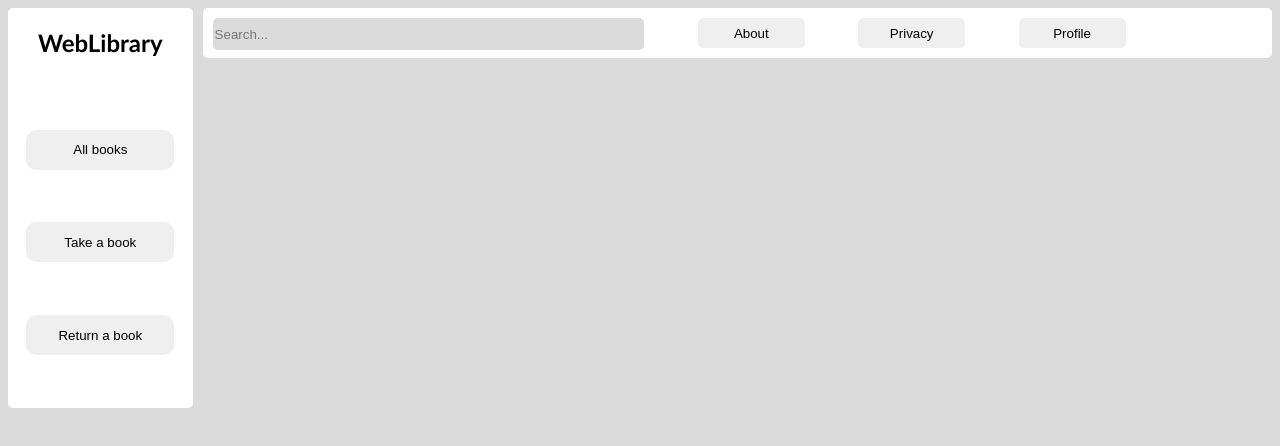
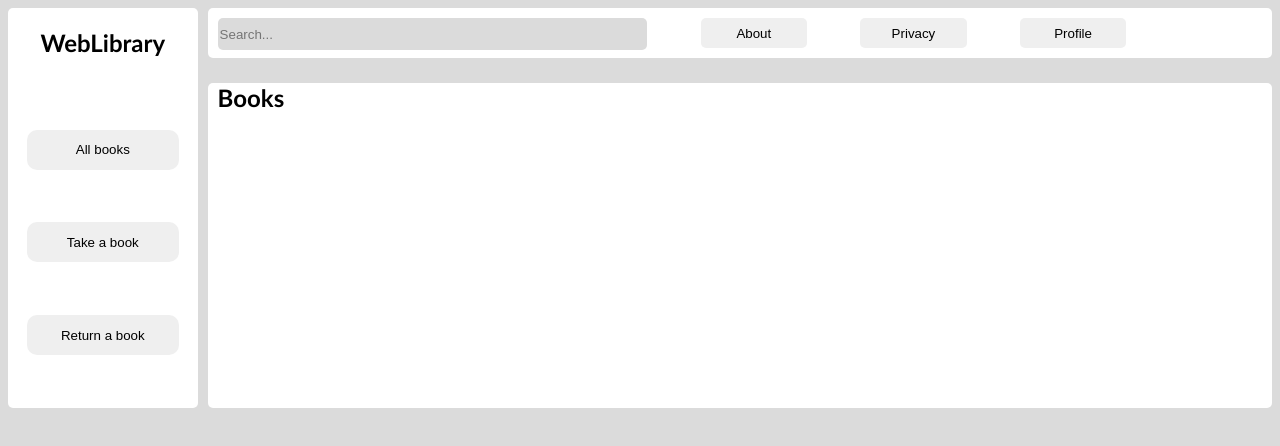
Before and after one commit to Manmadeeers/Library-App, a plain HTML site: page website/index.html in a window 1280 px wide. Drawn offline with Linux system fonts and the light colour scheme.

Commit message:
books field created

```diff
--- a/website/index.html
+++ b/website/index.html
@@ -10,20 +10,27 @@
 <body>
 
     <div class="container">
-        <!-- <h1 id="name">Welcome to WebLibrary</h1> -->
+        <div class="left">
             <aside>
                 <h1>WebLibrary</h1>
                 <button id="view-all">All books</button>
                 <button id="take-book">Take a book</button>
                 <button id="return-book">Return a book</button>
             </aside>
-
+        </div>
+        <div class="right">
             <header>
                 <input id="search" placeholder="Search...">
                 <button id="about">About</button>
                 <button id="privacy">Privacy</button>
                 <button id="profile">Profile</button>
             </header>
+            <section>
+                <h2>Books</h2>
+            </section>
+        </div>
+
+
 
     </div>
 
--- a/website/style.css
+++ b/website/style.css
@@ -11,14 +11,28 @@ body{
     overflow: hidden;
 }
 
+.left{
+    flex:1 1 10%;
+    display: flex;
+    flex-flow: row wrap;
+    padding: 0;
+}
+.right{
+    flex: 1 1 80%;
+    display: flex;
+    flex-flow: row wrap;
+    padding:0;
+}
+
 header{
     background-color: white;
     border-radius: 5px;
-    flex: 1 1 80%;
+    flex: 1 1 100%;
     display: flex;
     flex-flow: row wrap;
     height: 50px;
     margin-left: 10px;
+    margin-bottom: 0;
 }
 header #search{
     background-color: rgb(219, 219, 219);
@@ -72,3 +86,19 @@ aside button{
 aside button:hover{
     cursor: pointer;
 }
+
+section{
+    flex:1 1 100%;
+    display: flex;
+    flex-flow: row wrap;
+    background-color: white;
+    border-radius: 5px;
+    margin-top: -150px;
+    margin-left: 10px;
+}
+section h2{
+    display: inline-block;
+    text-align: left;
+    margin-top: 0;
+    margin-left: 10px;
+}
```
Lines whose indentation alone changed are shown as unchanged.
